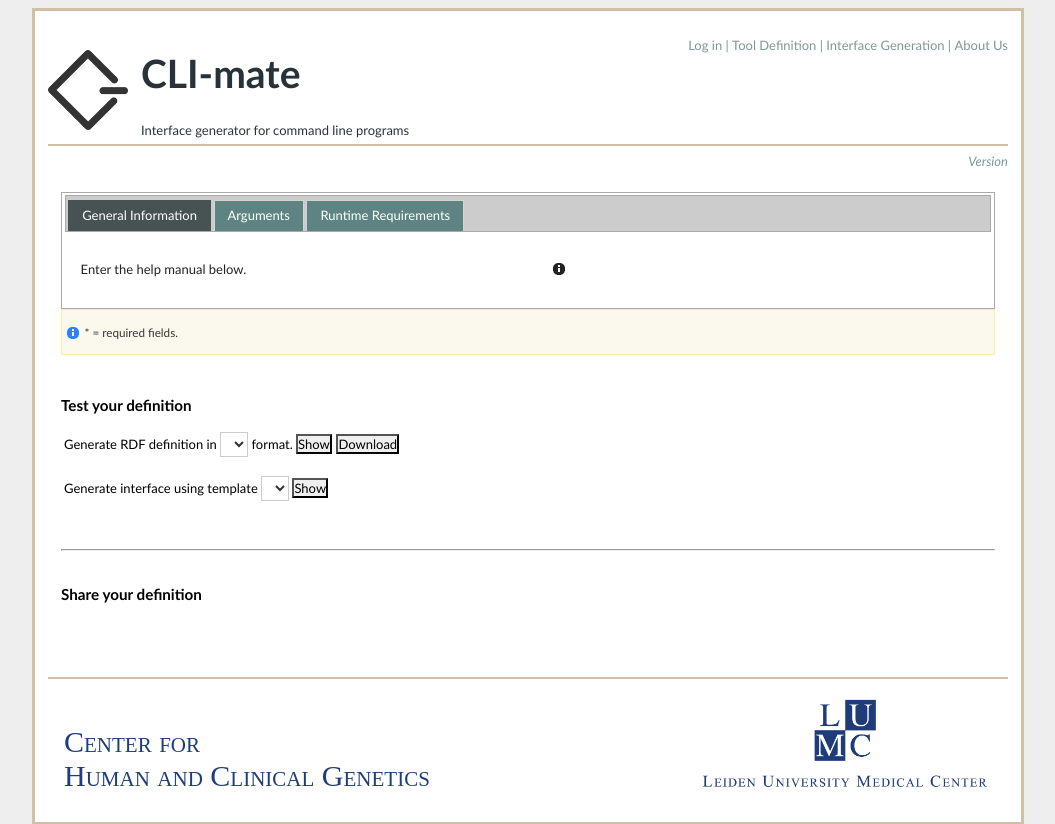
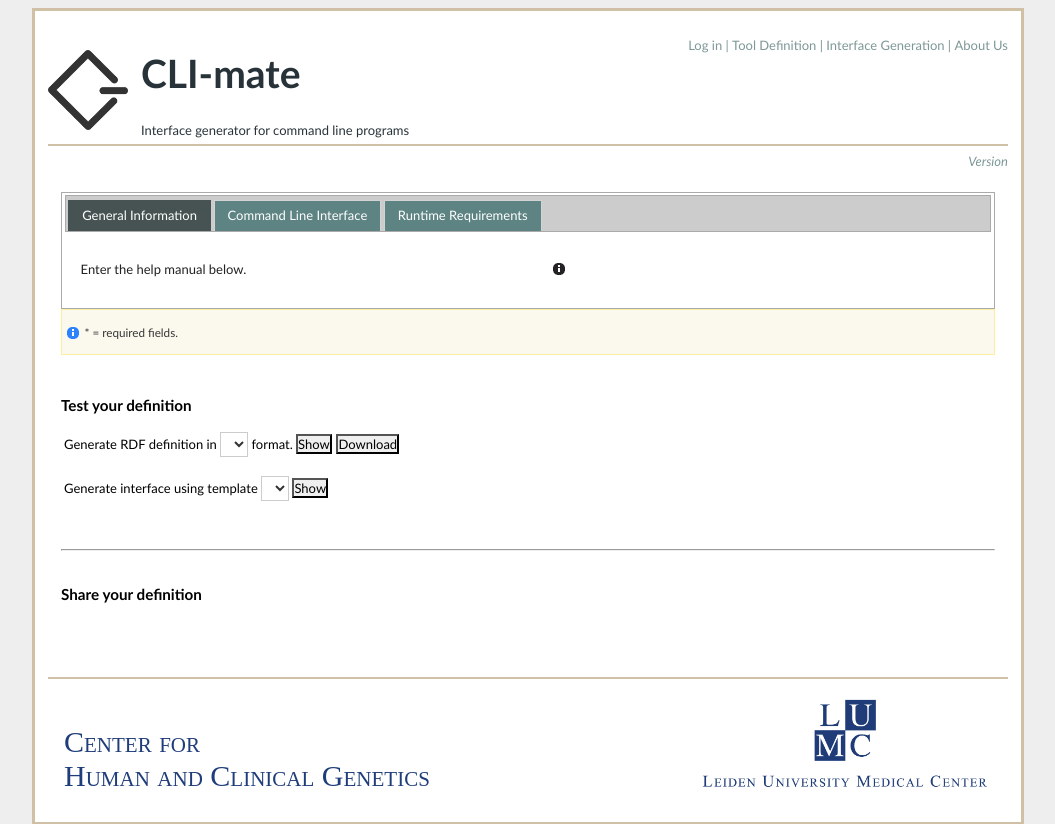
Before and after one commit to zuotian/CLI-mate, a Flask app: template climate/templates/tool/define.html in a window 1280 px wide. Shown: the top 824 px of the page, without its empty margins (112-1167 px from the left). Run offline with Flask 2, Linux system fonts and the light colour scheme; the template is opened without the code that fills it, so the values that code supplies are empty; parts of the project's set-up code (start-up, migrations or seed data) failed here and were passed over; some libraries are stand-ins or nearby versions.

Commit message:
Separated command line interface from the tool model. This is in preparation for aligning with SWO. Tool.toRDF at this moment is not working.

```diff
--- a/climate/templates/tool/arguments_information.html
+++ b/climate/templates/tool/cli_information.html
@@ -1,12 +1,16 @@
-<div id="argument-info" class="inner-content">
+<div id="cli-info" class="inner-content">
     <div class="ui-widget ui-state-highlight ui-corner-all">
         <p><span class="ui-icon ui-icon-info"></span>
             Argument name cannot contain <strong>white space</strong> and following characters: <strong>- . ( ) , ; $</strong>
         </p>
     </div>
     <p></p>
+    {% for field_name in form.command_line_interface.field_set['general'] -%}
+        <p>{{ form.command_line_interface[field_name].label }}{{ form.command_line_interface[field_name] }}</p>
+    {%- endfor %}
+
     <div id="arguments">
-        {% for a_form in form.arguments  %}
+        {% for a_form in form.command_line_interface.arguments  %}
             {% set id = loop.index %}
             {% include 'tool/argument_row.html' %}
         {% endfor %}
--- a/climate/templates/tool/define.html
+++ b/climate/templates/tool/define.html
@@ -13,12 +13,12 @@
             <div id="tabs">
                 <ul>
                     <li><a href="#general-info">General Information</a></li>
-                    <li><a href="#argument-info">Arguments</a></li>
+                    <li><a href="#cli-info">Command Line Interface</a></li>
                     <li><a href="#runtime-info">Runtime Requirements</a></li>
                 </ul>
 
                 {% include 'tool/general_information.html' %}
-                {% include 'tool/arguments_information.html' %}
+                {% include 'tool/cli_information.html' %}
                 {% include 'tool/runtime_information.html' %}
              </div>
         </div>
--- a/climate/views.py
+++ b/climate/views.py
@@ -54,7 +54,7 @@
 @app.route('/define/new')
 def define_new():
     # add a placeholder argument, so that arguments tab is not empty.
-    tool = Tool(name='test', arguments=[Argument(name='Argument1')])
+    tool = Tool(name='test', command_line_interface={'arguments': [Argument(name='Argument1')]})
     form = ToolForm(csrf_enabled=True, obj=tool)
     return render_template('tool/define.html', form=form, empty_argument_form=ArgumentForm())
 
```
Also changed, not shown: climate/forms.py (+18 -5 lines), climate/models.py (+16 -7 lines).
